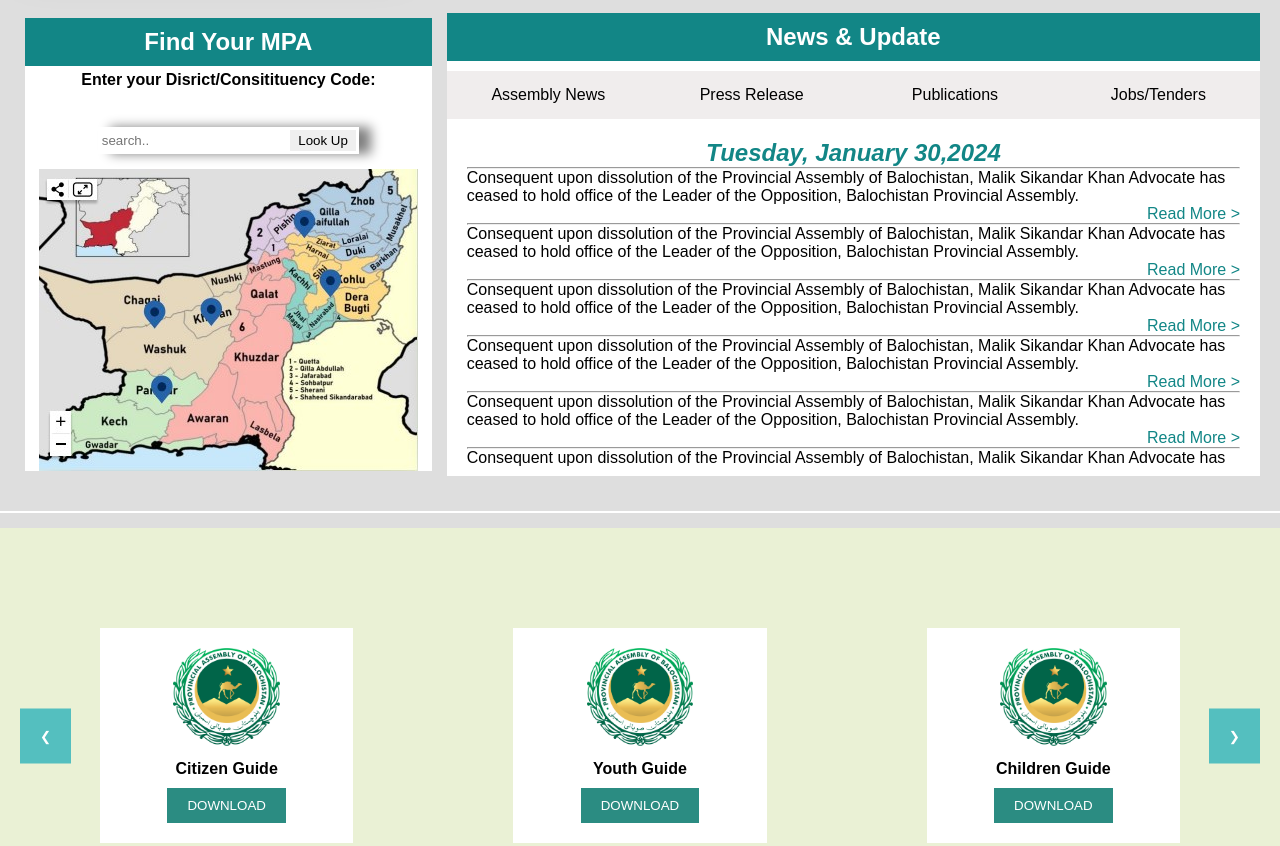
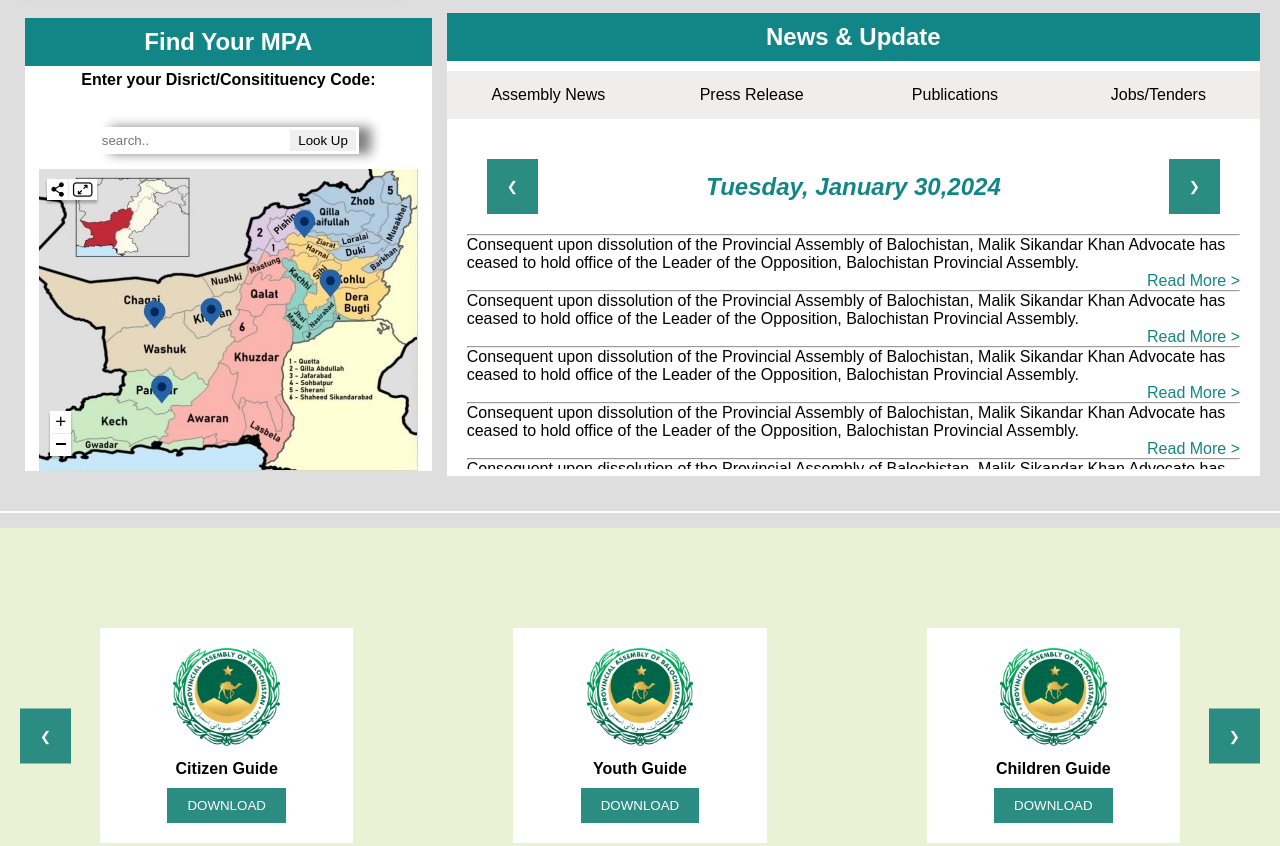
Before and after one commit to Abdullah-Khalid-web/PROVINCIAL-ASSEMBLY-OF-BALOCHISTAN, a plain HTML site: page index.html in a window 1280 px wide. Shown: the part 1740-2586 px from the top of the page. Drawn offline with nearby package versions, Linux system fonts and the light colour scheme.

Commit message:
version beta .12

```diff
--- a/index.html
+++ b/index.html
@@ -381,7 +381,12 @@
                         </ul>
                     </div>
                     <div class="newsupdatedetail1 newsupdate1detail">
-                        <h2><i>Tuesday, January 30,2024</i></h2>
+                        <div class="newsupdate1detailheader" >
+
+                            <button class="carousel-control-prev" onclick="prevSlide()">&#10094;</button>
+                            <h2><i>Tuesday, January 30,2024</i></h2>
+                            <button class="carousel-control-next" onclick="nextSlide()">&#10095;</button>
+                        </div>
                         <hr>
                         <p>
                             Consequent upon dissolution of the Provincial Assembly of Balochistan, Malik Sikandar Khan
--- a/style.css
+++ b/style.css
@@ -947,6 +947,10 @@
     color: white;
 }
 
+.newsupdate1detailheader{
+    display: flex;
+    align-items: center;
+}
 .section3 .newsupdate .newsupdate1detail {
     padding: 20px;
     max-height: 350px;
@@ -1094,7 +1098,7 @@
 
 .carousel-control-prev,
 .carousel-control-next {
-    background-color: rgb(84, 191, 191);
+    background-color: #2b8c82;
     border: none;
     padding: 20px;
     cursor: pointer;
```
